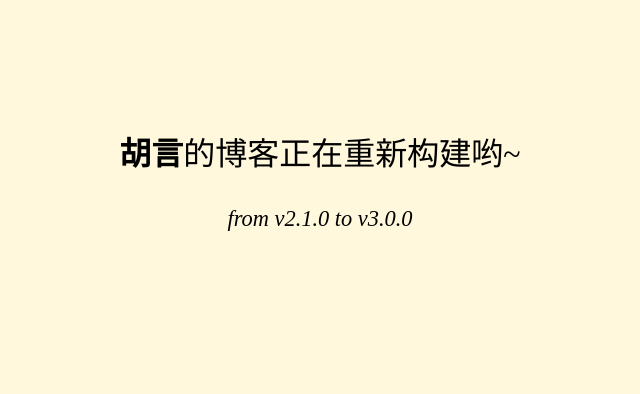
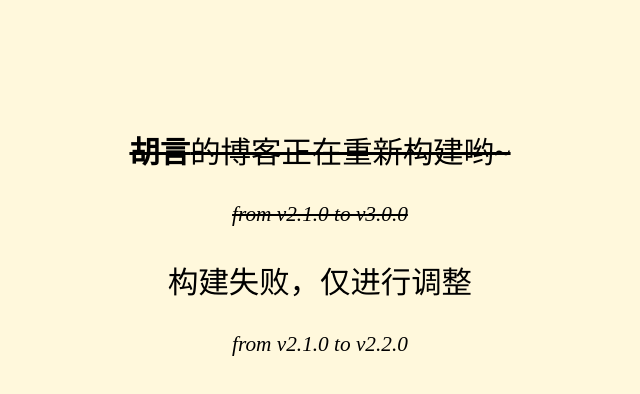
Before and after one commit to aHuYan/ahuyan.github.io, a plain HTML site: page index.html in a window 1280 px wide. Shown: the whole page, without its empty margins (320-960 px from the left). Drawn offline with Linux system fonts and the light colour scheme.

Commit message:
Update index.html

```diff
--- a/index.html
+++ b/index.html
@@ -4,8 +4,11 @@
 		<meta http-equiv="content-type" content="text/html; charset=UTF-8">
 		<title>胡言的博客</title>
 	</head>
-	<body style="font-family: FangSong;font-size: 2em;margin-top: 10%;text-align: center;background-color: cornsilk;">
-		<p><b>胡言</b>的博客正在重新构建哟~</p>
-		<p style="font-size: 0.7em;font-style: italic;font-family: 'Times New Roman';">from v2.1.0 to v3.0.0</p>
+	<body style="font-family: FangSong;font-size: 1.9em;margin-top: 10%;text-align: center;background-color: cornsilk;">
+
+		<del><p><b>胡言</b>的博客正在重新构建哟~</p>
+		<p style="font-size: 0.7em;font-style: italic;font-family: 'Times New Roman';">from v2.1.0 to v3.0.0</p></del>
+		<p>构建失败，仅进行调整</p>
+		<p style="font-size: 0.7em;font-style: italic;font-family: 'Times New Roman';">from v2.1.0 to v2.2.0</p>
 	</body>
 </html>
```
